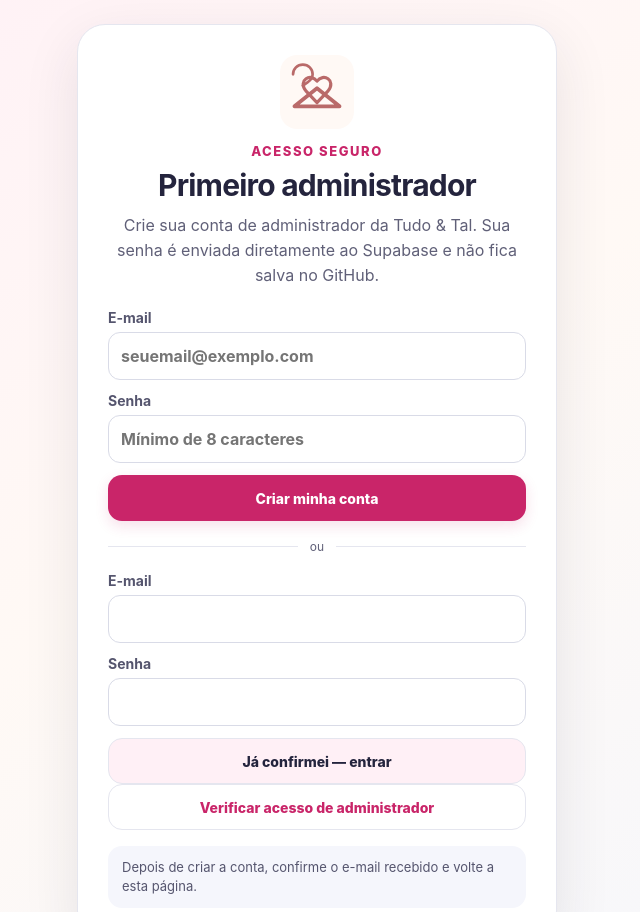
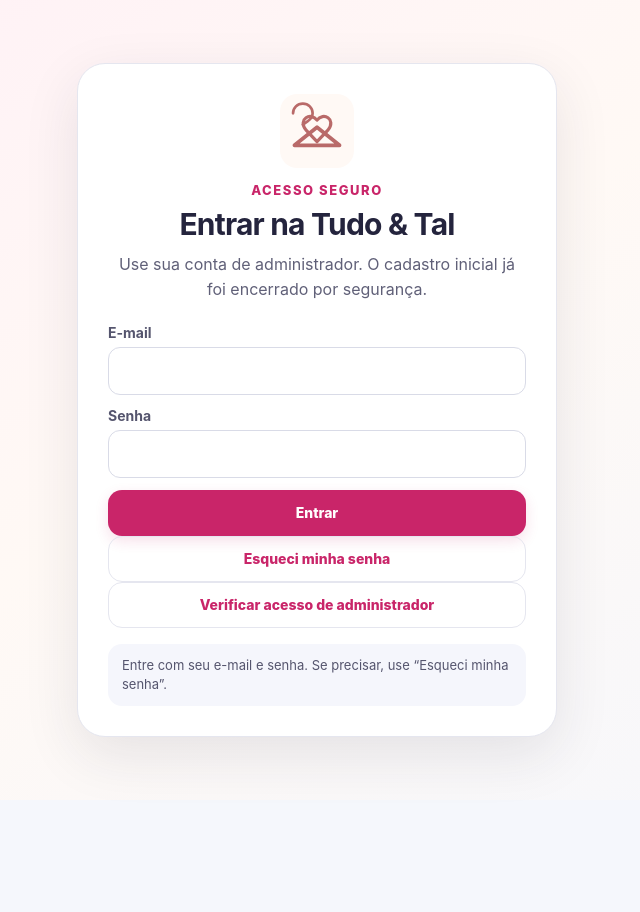
Before and after one commit to anunes3-es-max/tudo-tal-App, a plain HTML site: page index.html in a window 1280 px wide. Shown: the top 912 px of the page, without its empty margins (323-963 px from the left). Drawn offline with nearby package versions, Linux system fonts and the light colour scheme.

Commit message:
Finalizar login do admin e adicionar recuperação de senha

```diff
--- a/index.html
+++ b/index.html
@@ -17,20 +17,8 @@
     <div class="auth-card">
       <img class="auth-logo" src="assets/icon.svg" alt="Tudo & Tal">
       <p class="eyebrow">ACESSO SEGURO</p>
-      <h1>Primeiro administrador</h1>
-      <p id="authIntro" class="auth-copy">Crie sua conta de administrador da Tudo & Tal. Sua senha é enviada diretamente ao Supabase e não fica salva no GitHub.</p>
-
-      <form id="firstAdminForm" class="auth-form">
-        <label>E-mail
-          <input id="authEmail" class="input" type="email" autocomplete="email" required placeholder="seuemail@exemplo.com">
-        </label>
-        <label>Senha
-          <input id="authPassword" class="input" type="password" autocomplete="new-password" minlength="8" required placeholder="Mínimo de 8 caracteres">
-        </label>
-        <button id="createAdminAccountBtn" class="primary wide" type="submit">Criar minha conta</button>
-      </form>
-
-      <div class="auth-divider"><span>ou</span></div>
+      <h1>Entrar na Tudo & Tal</h1>
+      <p id="authIntro" class="auth-copy">Use sua conta de administrador. O cadastro inicial já foi encerrado por segurança.</p>
 
       <form id="adminLoginForm" class="auth-form">
         <label>E-mail
@@ -39,11 +27,24 @@
         <label>Senha
           <input id="loginPassword" class="input" type="password" autocomplete="current-password" required>
         </label>
-        <button class="secondary wide" type="submit">Já confirmei — entrar</button>
+        <button class="primary wide" type="submit">Entrar</button>
       </form>
 
+      <button id="forgotPasswordBtn" class="ghost wide" type="button">Esqueci minha senha</button>
       <button id="checkAdminAccessBtn" class="ghost wide" type="button">Verificar acesso de administrador</button>
-      <p id="authStatus" class="auth-status">Depois de criar a conta, confirme o e-mail recebido e volte a esta página.</p>
+
+      <form id="recoveryForm" class="auth-form hidden">
+        <p class="auth-copy">Crie uma nova senha para sua conta.</p>
+        <label>Nova senha
+          <input id="newPassword" class="input" type="password" autocomplete="new-password" minlength="8" required placeholder="Mínimo de 8 caracteres">
+        </label>
+        <label>Confirmar nova senha
+          <input id="confirmNewPassword" class="input" type="password" autocomplete="new-password" minlength="8" required>
+        </label>
+        <button class="primary wide" type="submit">Salvar nova senha</button>
+      </form>
+
+      <p id="authStatus" class="auth-status">Entre com seu e-mail e senha. Se precisar, use “Esqueci minha senha”.</p>
     </div>
   </section>
 
@@ -272,7 +273,7 @@
   <div id="toast" class="toast"></div>
 
   <script src="https://cdn.jsdelivr.net/npm/@supabase/supabase-js@2"></script>
-  <script src="auth-setup.js?v=1"></script>
+  <script src="auth-setup.js?v=2"></script>
   <script src="qr-v1.js?v=2"></script>
   <script src="app-1.js"></script>
   <script src="app-2.js"></script>
```
